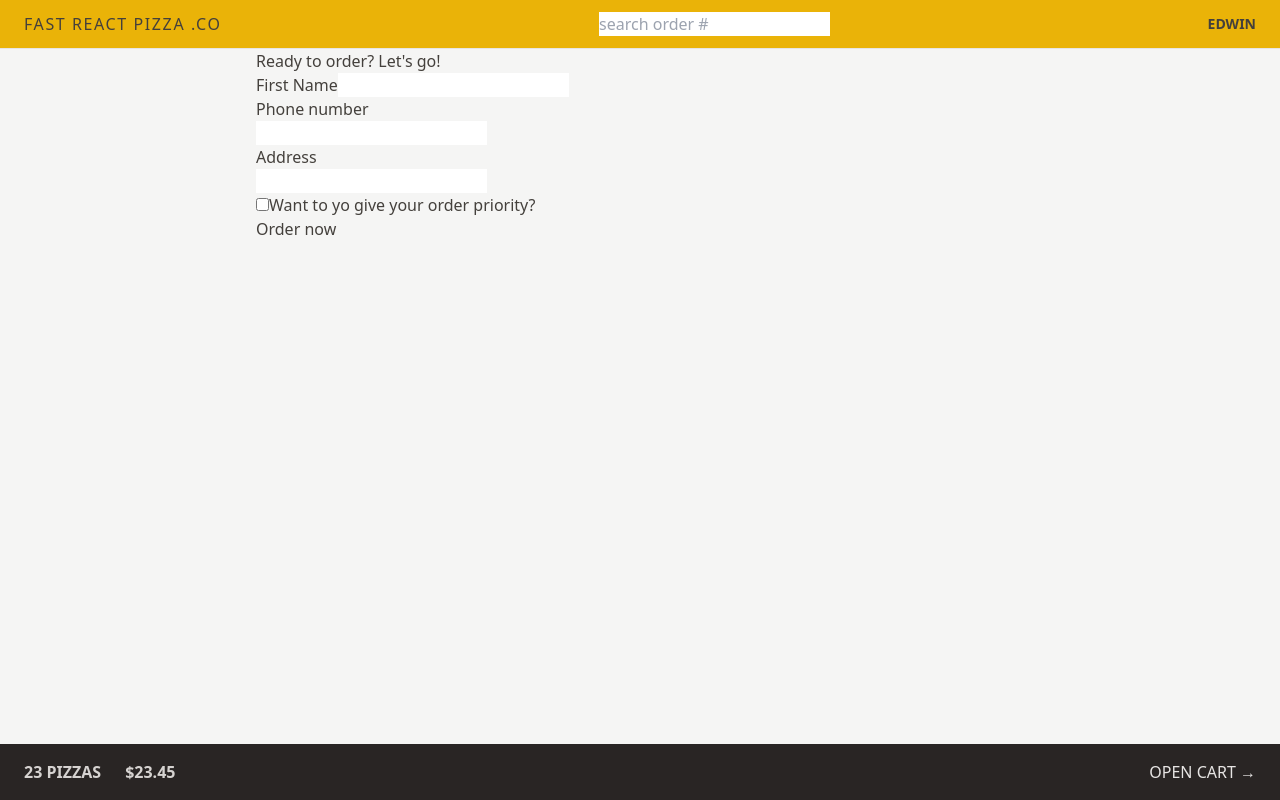
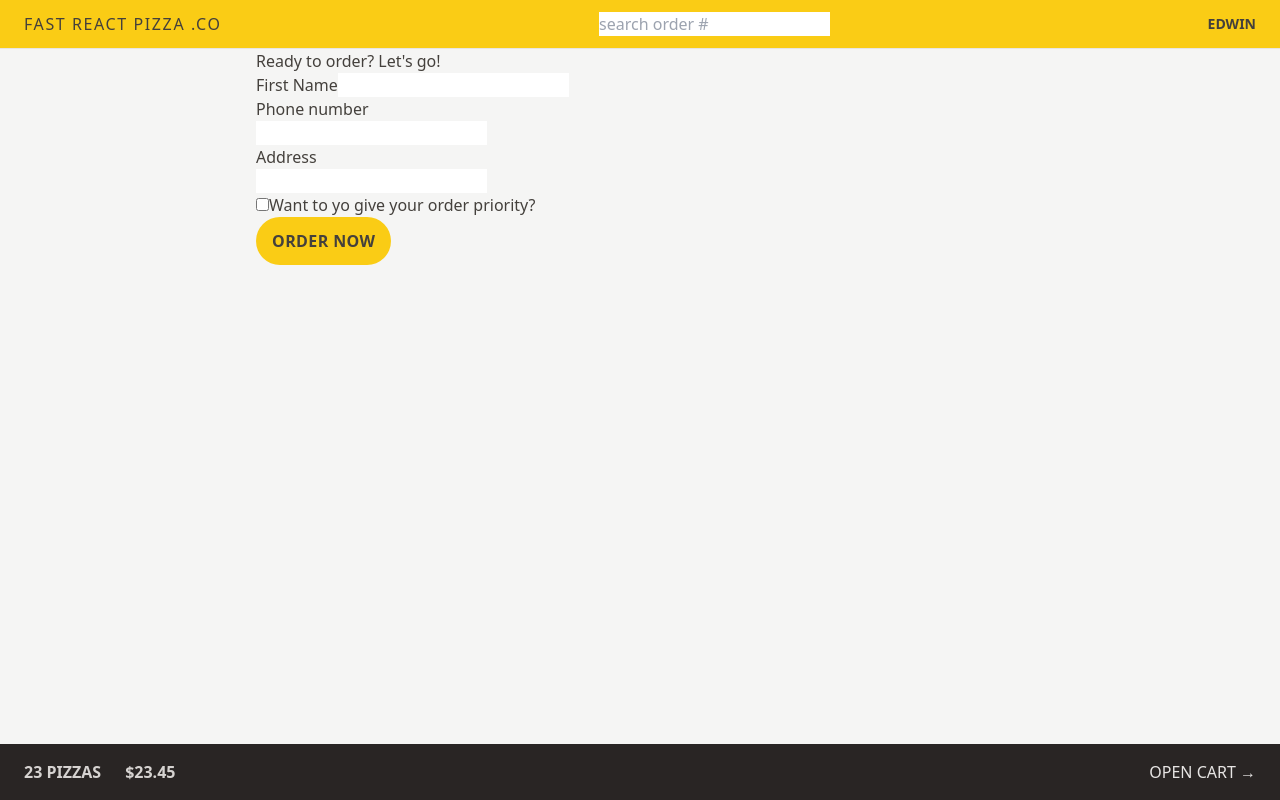
Before and after one commit to 94edwin89/Fast-React-Pizza, a React (Vite) app: page /order/new in a window 1280 px wide. Built offline with nearby package versions, Linux system fonts and the light colour scheme.

Commit message:
styling button elements states and transitions

```diff
--- a/src/features/cart/Cart.jsx
+++ b/src/features/cart/Cart.jsx
@@ -1,23 +1,23 @@
-import { Link } from 'react-router-dom';
+import { Link } from "react-router-dom";
 
 const fakeCart = [
   {
     pizzaId: 12,
-    name: 'Mediterranean',
+    name: "Mediterranean",
     quantity: 2,
     unitPrice: 16,
     totalPrice: 32,
   },
   {
     pizzaId: 6,
-    name: 'Vegetale',
+    name: "Vegetale",
     quantity: 1,
     unitPrice: 13,
     totalPrice: 13,
   },
   {
     pizzaId: 11,
-    name: 'Spinach and Mushroom',
+    name: "Spinach and Mushroom",
     quantity: 1,
     unitPrice: 15,
     totalPrice: 15,
@@ -29,7 +29,12 @@
 
   return (
     <div>
-      <Link to="/menu">&larr; Back to menu</Link>
+      <Link
+        to="/menu"
+        className="text-blue-500 hover:text-blue-600 hover:underline"
+      >
+        &larr; Back to menu
+      </Link>
 
       <h2>Your cart, %NAME%</h2>
 
--- a/src/features/order/CreateOrder.jsx
+++ b/src/features/order/CreateOrder.jsx
@@ -79,7 +79,10 @@
         <div>
           <input type="hidden" name="cart" value={JSON.stringify(cart)} />
 
-          <button disabled={isSubmitting}>
+          <button
+            disabled={isSubmitting}
+            className="text stone-800 rounded-full bg-yellow-400 px-4 py-3 font-semibold uppercase tracking-wide transition-colors duration-300 hover:bg-yellow-300 focus:bg-yellow-300 focus:outline-none focus:ring focus:ring-yellow-300 focus:ring-offset-2 disabled:cursor-not-allowed"
+          >
             {isSubmitting ? "placing order . . ." : "Order now"}
           </button>
         </div>
--- a/src/ui/Header.jsx
+++ b/src/ui/Header.jsx
@@ -4,7 +4,7 @@
 
 function Header() {
   return (
-    <header className="flex items-center justify-between border-b border-stone-200 bg-yellow-500 px-4 py-3 uppercase sm:px-6">
+    <header className="flex items-center justify-between border-b border-stone-200 bg-yellow-400 px-4 py-3 uppercase sm:px-6">
       <Link to="/" className="tracking-widest">
         Fast React Pizza .co
       </Link>
```
Also changed, not shown: prettier.config.js (+6 -5 lines).
